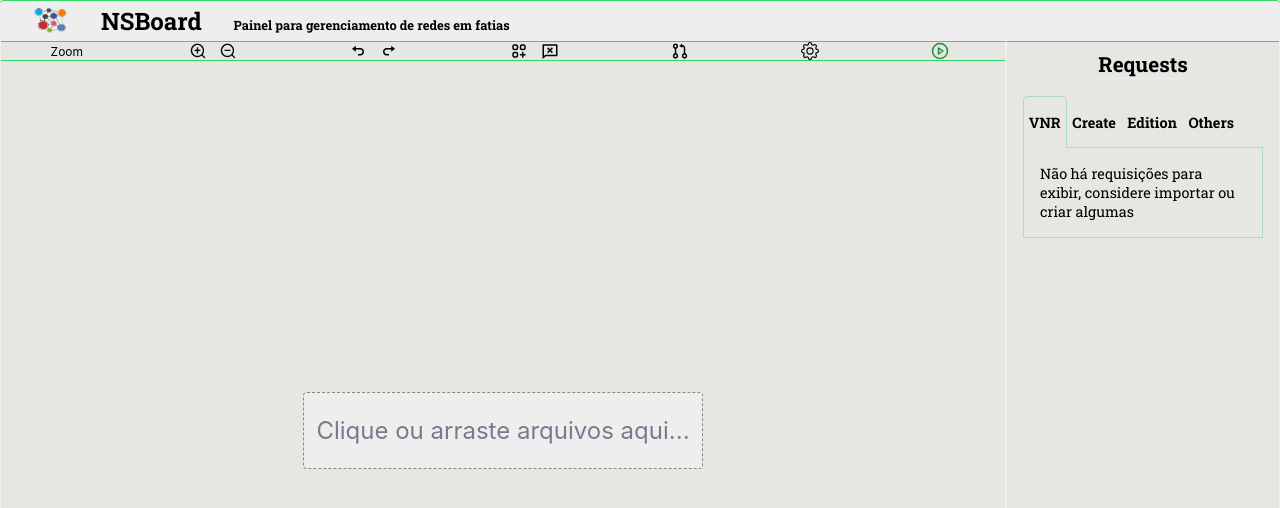
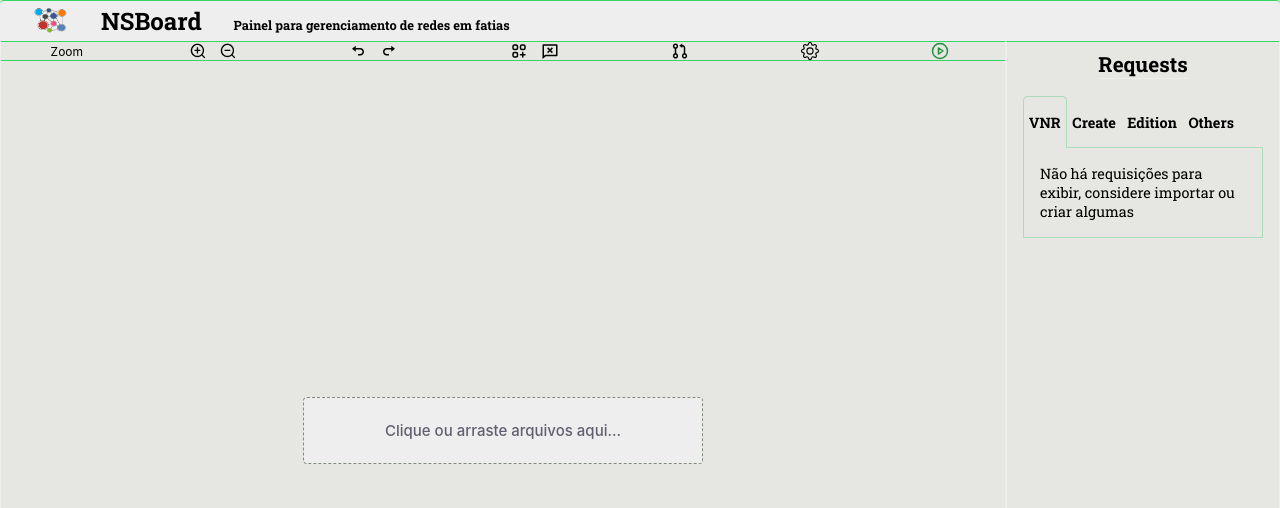
Before and after one commit to wellington-tinho/SBoard, a React (Vite) app: page / in a window 1280 px wide. Shown: the top 508 px of the page. Built offline with nearby package versions, Linux system fonts and the light colour scheme.

Commit message:
acessibility

```diff
--- a/src/components/Upload/style.ts
+++ b/src/components/Upload/style.ts
@@ -32,7 +32,7 @@ export const DropContainer = styled.form<IDropContainer>`
  `;
 
 const messageColors = {
-  default: "#7A7A8C",
+  default: "#5f5f6e",
   error: "#e57878",
   success: "#17A38E",
 };
@@ -47,5 +47,5 @@ export const UploadMessage = styled.p<ITypeMessageColor>`
    justify-content: center;
    align-items: center;
    padding: 15px 0;
-   font-size: 1.5rem;
+   font-weight: 500;
  `;
```
